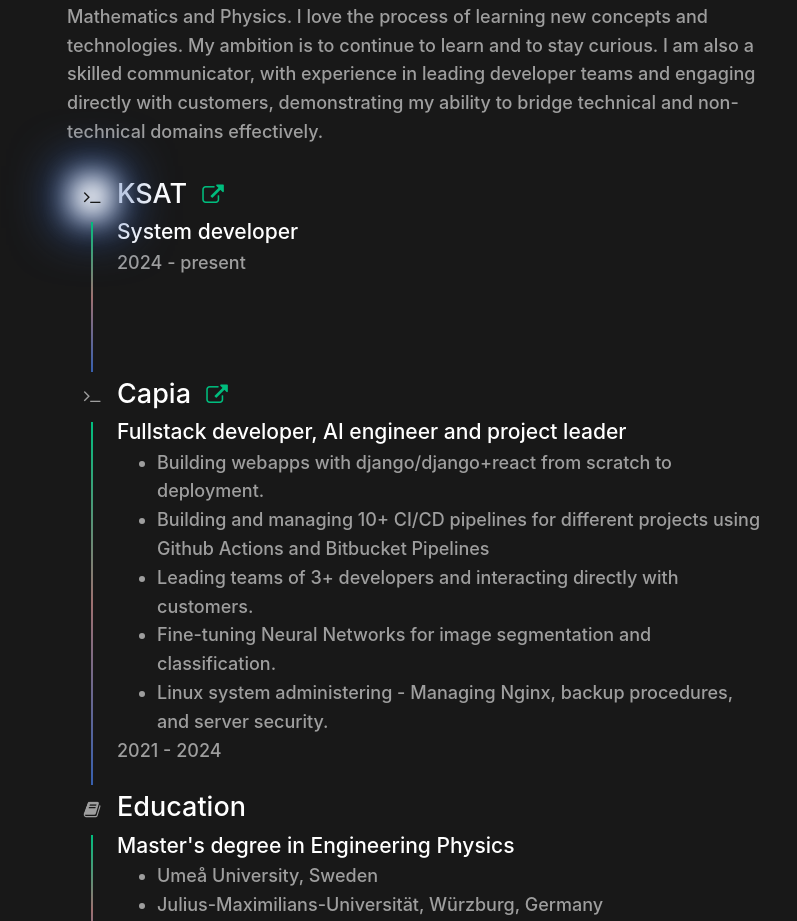
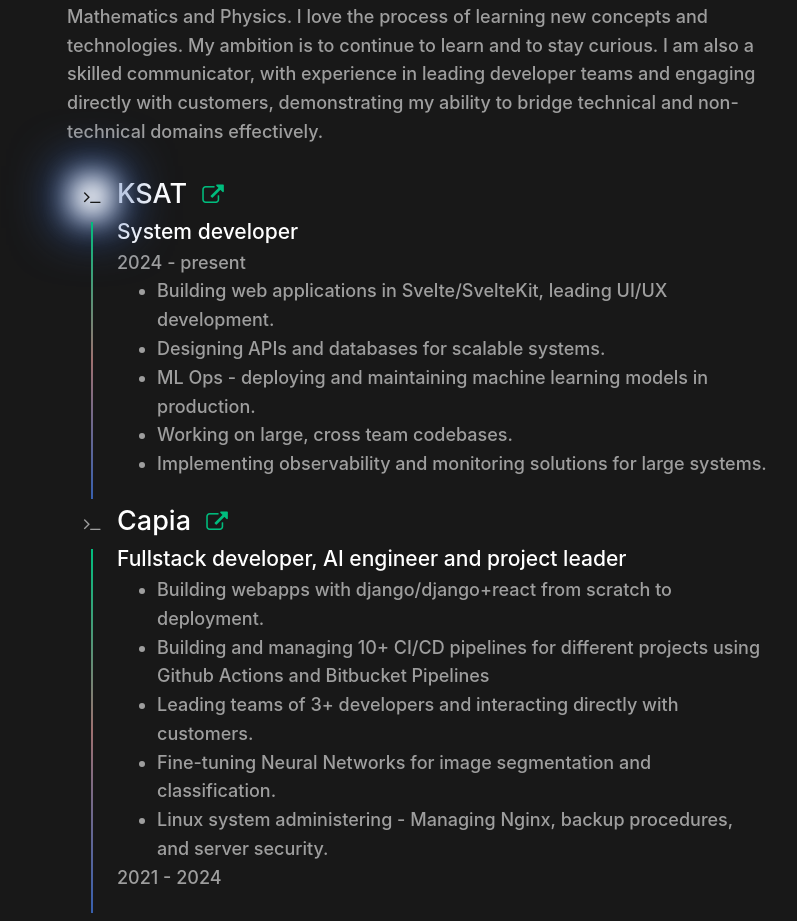
Before and after one commit to MyosQ/MyosQ.github.io, a Jekyll site: the page cv/index.html, which Jekyll copies as it is, in a window 1280 px wide. Shown: the part 386-1307 px from the top of the page, without its empty margins (223-1020 px from the left). Built offline with Jekyll 4.4.1, drawn with Linux system fonts in a browser that asks for light colours; nearby versions of some CDN libraries.

Commit message:
cv update

```diff
--- a/cv/index.html
+++ b/cv/index.html
@@ -100,6 +100,13 @@
                     <div class="timeline-event-content-text">
                         <h3>System developer</h3>
                         <p>2024 - present</p>
+                        <ul>
+                            <li>Building web applications in Svelte/SvelteKit, leading UI/UX development.</li>
+                            <li>Designing APIs and databases for scalable systems.</li>
+                            <li>ML Ops - deploying and maintaining machine learning models in production.</li>
+                            <li>Working on large, cross team codebases.</li>
+                            <li>Implementing observability and monitoring solutions for large systems.</li>
+                        </ul>
                     </div>
                 </div>
             </div>
```
Also changed, not shown: 2 other files.
